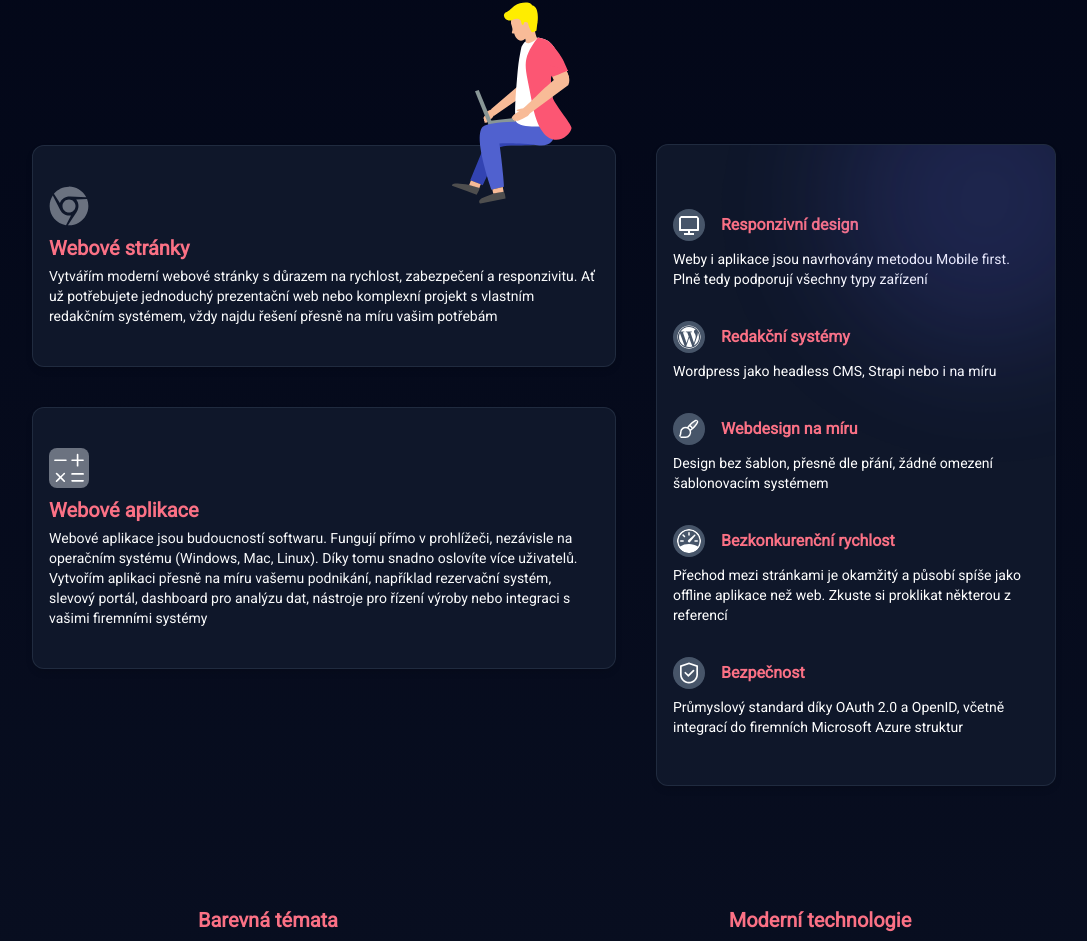
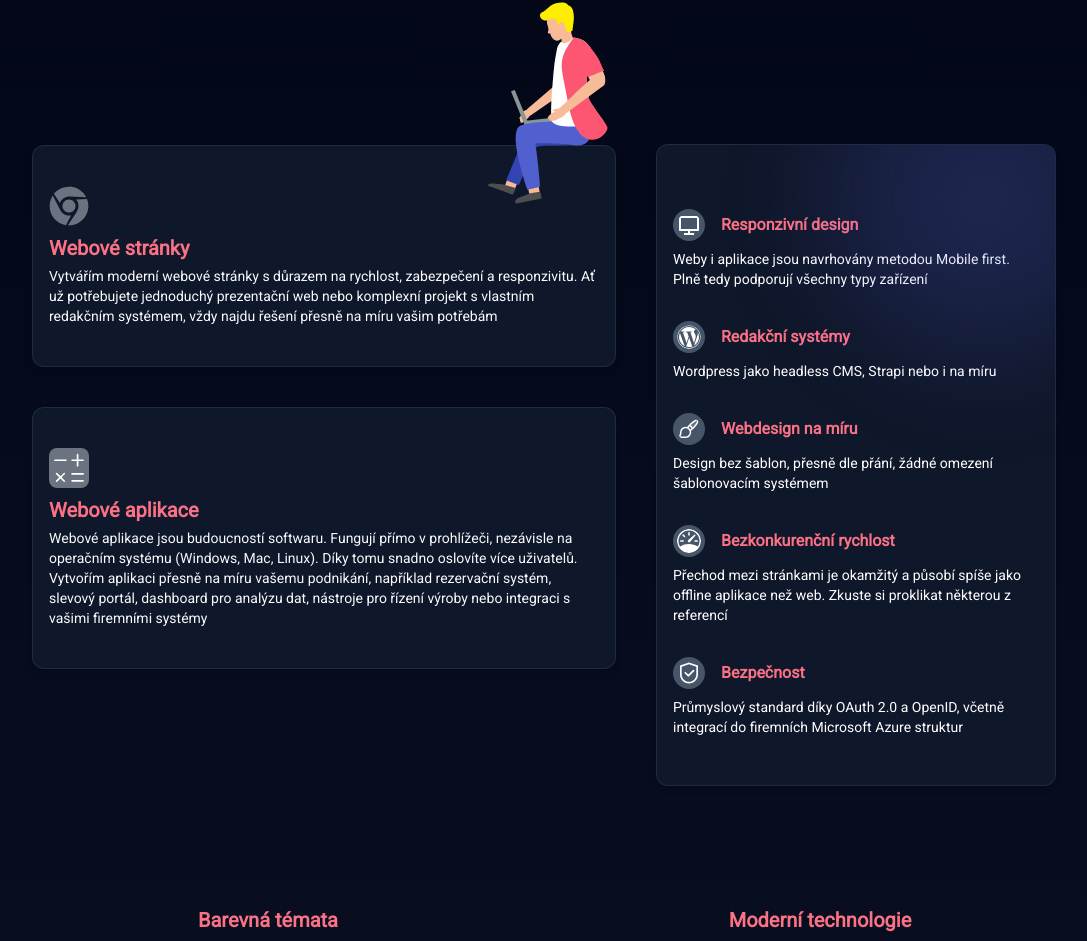
Before and after one commit to RadekM1/portfolio, a Next.js app: page / in a window 1280 px wide. Shown: the part 1123-2064 px from the top of the page, without its empty margins (96-1183 px from the left). Built offline with nearby package versions, Linux system fonts and the light colour scheme.

Commit message:
bug fixed: icon shift

```diff
--- a/src/components/ui/second-page-ui/offer-div.tsx
+++ b/src/components/ui/second-page-ui/offer-div.tsx
@@ -17,7 +17,7 @@ export const OfferDiv = () => {
       <div className="flex flex-col h-full w-full justify-between">
         <div
           ref={ref}
-          className="h-px mx-1 px-1 z-20 flex self-end w-32 mr-10 relative"
+          className="h-px mx-1 px-1 z-20 flex self-end w-32  relative"
         >
           <img
             src="/vector/sit-border.svg"
```
